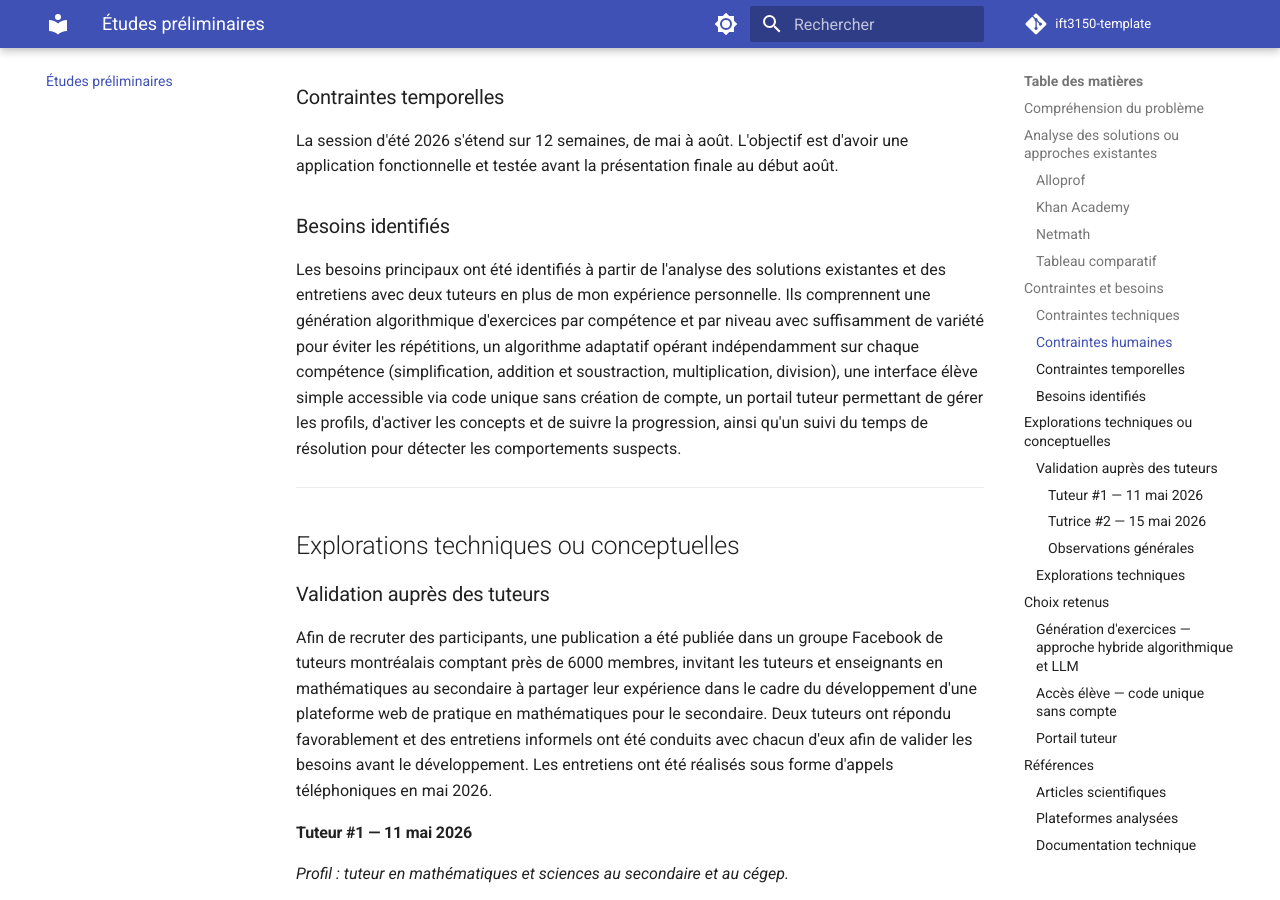
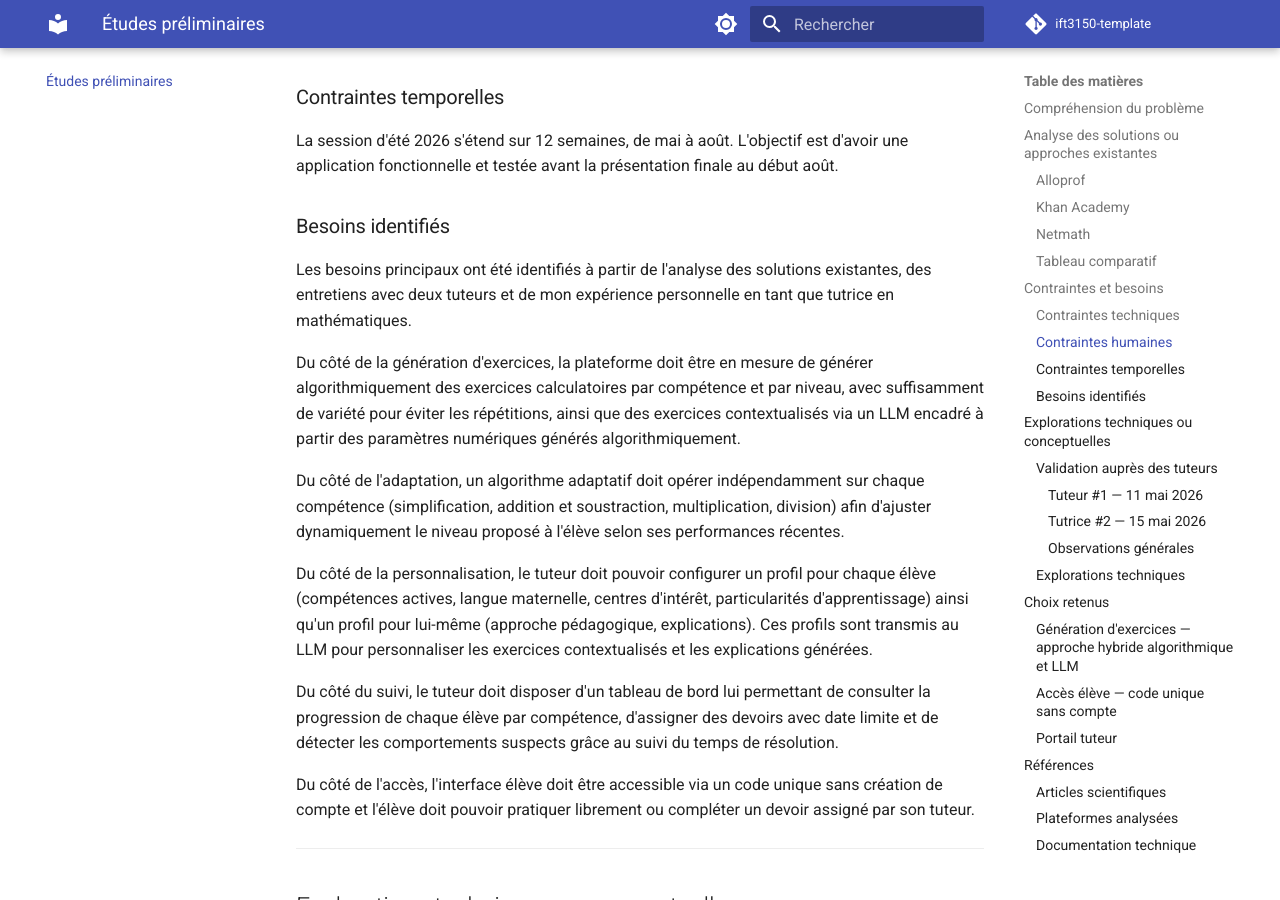
Before and after one commit to IsabelleGuillard/Projet-IFT3150, an MkDocs documentation site: the page built from docs/analyse.md, in a window 1280 px wide and 900 px high, scrolled down 3789 px. Built offline with MkDocs 1.6.1 and Material for MkDocs 9.7.7, drawn with Linux system fonts in a browser that asks for light colours; comment, search, counter and statistics services are not loaded.

Commit message:
Update analyse.md

```diff
--- a/docs/analyse.md
+++ b/docs/analyse.md
@@ -92,7 +92,18 @@ La session d'été 2026 s'étend sur 12 semaines, de mai à août. L'objectif es
 
 ### Besoins identifiés
 
-Les besoins principaux ont été identifiés à partir de l'analyse des solutions existantes et des entretiens avec deux tuteurs en plus de mon expérience personnelle. Ils comprennent une génération algorithmique d'exercices par compétence et par niveau avec suffisamment de variété pour éviter les répétitions, un algorithme adaptatif opérant indépendamment sur chaque compétence (simplification, addition et soustraction, multiplication, division), une interface élève simple accessible via code unique sans création de compte, un portail tuteur permettant de gérer les profils, d'activer les concepts et de suivre la progression, ainsi qu'un suivi du temps de résolution pour détecter les comportements suspects.
+Les besoins principaux ont été identifiés à partir de l'analyse des solutions existantes, des entretiens avec deux tuteurs et de mon expérience personnelle en tant que tutrice en mathématiques.
+
+Du côté de la génération d'exercices, la plateforme doit être en mesure de générer algorithmiquement des exercices calculatoires par compétence
+et par niveau, avec suffisamment de variété pour éviter les répétitions, ainsi que des exercices contextualisés via un LLM encadré à partir des paramètres numériques générés algorithmiquement.
+
+Du côté de l'adaptation, un algorithme adaptatif doit opérer indépendamment sur chaque compétence (simplification, addition et soustraction, multiplication, division) afin d'ajuster dynamiquement le niveau proposé à l'élève selon ses performances récentes.
+
+Du côté de la personnalisation, le tuteur doit pouvoir configurer un profil pour chaque élève (compétences actives, langue maternelle, centres d'intérêt, particularités d'apprentissage) ainsi qu'un profil pour lui-même (approche pédagogique, explications). Ces profils sont transmis au LLM pour personnaliser les exercices contextualisés et les explications générées.
+
+Du côté du suivi, le tuteur doit disposer d'un tableau de bord lui permettant de consulter la progression de chaque élève par compétence, d'assigner des devoirs avec date limite et de détecter les comportements suspects grâce au suivi du temps de résolution.
+
+Du côté de l'accès, l'interface élève doit être accessible via un code unique sans création de compte et l'élève doit pouvoir pratiquer librement ou compléter un devoir assigné par son tuteur.
 
 ---
 
```
